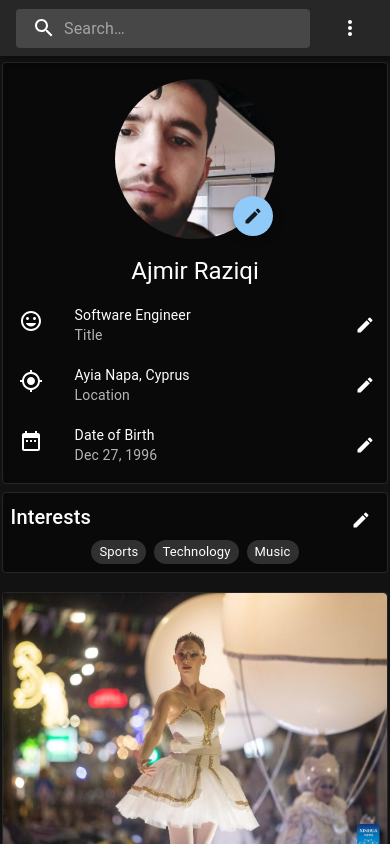
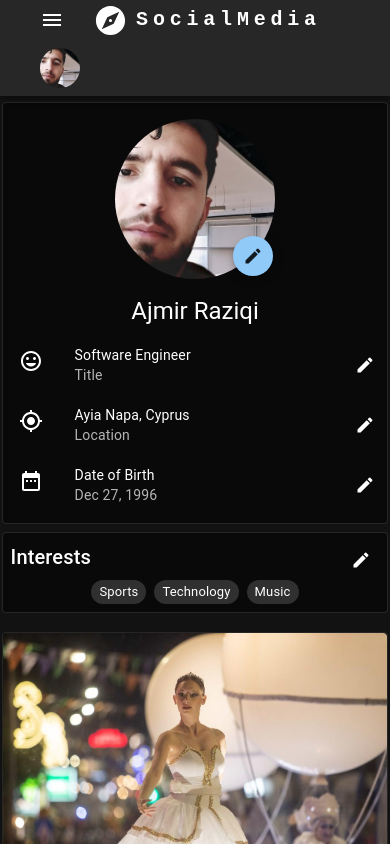
Before and after one commit to ajmir-github/SocialMedia-client, a React (Create React App) app: page / in a window 390 px wide. Shown: the top 844 px of the page. Built offline with nearby package versions, Linux system fonts and the light colour scheme.

Commit message:
nav hook created

```diff
--- a/src/componenets/Navbar/index.jsx
+++ b/src/componenets/Navbar/index.jsx
@@ -1,260 +1,93 @@
-import * as React from 'react';
-import { styled, alpha } from '@mui/material/styles';
+import {
+  ToggleMenu,
+  useMenu
+} from "../toggleMenu";
 import AppBar from '@mui/material/AppBar';
-import Box from '@mui/material/Box';
 import Toolbar from '@mui/material/Toolbar';
 import IconButton from '@mui/material/IconButton';
 import Typography from '@mui/material/Typography';
-import InputBase from '@mui/material/InputBase';
-import Badge from '@mui/material/Badge';
-import MenuItem from '@mui/material/MenuItem';
-import Menu from '@mui/material/Menu';
-import SearchIcon from '@mui/icons-material/Search';
-import AccountCircle from '@mui/icons-material/AccountCircle';
-import MailIcon from '@mui/icons-material/Mail';
-import NotificationsIcon from '@mui/icons-material/Notifications';
-import MoreIcon from '@mui/icons-material/MoreVert';
-import DarkModeIcon from "@mui/icons-material/DarkMode";
-import LightModeIcon from "@mui/icons-material/LightMode";
-import { useThemeActions } from "../../hooks/useThemeActions";
+import MenuIcon from '@mui/icons-material/Menu';
+import Container from '@mui/material/Container';
+import Avatar from '@mui/material/Avatar';
+import Tooltip from '@mui/material/Tooltip';
+import LogoIcon from '@mui/icons-material/Explore';
+import { Grid, MenuItem } from '@mui/material';
 
-const Search = styled('div')(({ theme }) => ({
-  position: 'relative',
-  borderRadius: theme.shape.borderRadius,
-  backgroundColor: alpha(theme.palette.common.white, 0.15),
-  '&:hover': {
-    backgroundColor: alpha(theme.palette.common.white, 0.25),
-  },
-  marginRight: theme.spacing(2),
-  marginLeft: 0,
-  width: '100%',
-  [theme.breakpoints.up('sm')]: {
-    marginLeft: theme.spacing(3),
-    width: 'auto',
-  },
-}));
 
-const SearchIconWrapper = styled('div')(({ theme }) => ({
-  padding: theme.spacing(0, 2),
-  height: '100%',
-  position: 'absolute',
-  pointerEvents: 'none',
-  display: 'flex',
-  alignItems: 'center',
-  justifyContent: 'center',
-}));
+function SittingMenu() {
+  const menu = useMenu();
+  return (
+    <Grid sx={{display:"flex"}} alignItems="center" justifyContent="center">
+      <Tooltip title="Open settings">
+        <IconButton onClick={menu.open}>
+          <MenuIcon/>
+        </IconButton>
+      </Tooltip>
+      <ToggleMenu state={menu}>
+        <MenuItem onClick={menu.close}>Profile</MenuItem>
+        <MenuItem onClick={menu.close}>My account</MenuItem>
+        <MenuItem onClick={menu.close}>Logout</MenuItem>
+      </ToggleMenu>
+    </Grid>
+  )
+}
 
-const StyledInputBase = styled(InputBase)(({ theme }) => ({
-  color: 'inherit',
-  '& .MuiInputBase-input': {
-    padding: theme.spacing(1, 1, 1, 0),
-    // vertical padding + font size from searchIcon
-    paddingLeft: `calc(1em + ${theme.spacing(4)})`,
-    transition: theme.transitions.create('width'),
-    width: '100%',
-    [theme.breakpoints.up('md')]: {
-      width: '20ch',
-    },
-  },
-}));
+function UserMenu() {
+  const menu = useMenu();
+  return (
+    <Grid sx={{display:"flex"}} alignItems="center" justifyContent="center">
+      <Tooltip title="Username">
+        <IconButton onClick={menu.open}>
+          <Avatar alt="Remy Sharp" src="/images/ajmir_raziqi_sm.jpg" />
+        </IconButton>
+      </Tooltip>
+      <ToggleMenu state={menu}>
+        <MenuItem onClick={menu.close}>Profile</MenuItem>
+        <MenuItem onClick={menu.close}>My account</MenuItem>
+        <MenuItem onClick={menu.close}>Logout</MenuItem>
+      </ToggleMenu>
+    </Grid>
+  )
+}
 
-export default function Navbar() {
-  const {
-    themeMode,
-    turnLightMode,
-    turnDarkMode
-  } = useThemeActions();
-  const [anchorEl, setAnchorEl] = React.useState(null);
-  const [mobileMoreAnchorEl, setMobileMoreAnchorEl] = React.useState(null);
 
-  const isMenuOpen = Boolean(anchorEl);
-  const isMobileMenuOpen = Boolean(mobileMoreAnchorEl);
-
-  const handleProfileMenuOpen = (event) => {
-    setAnchorEl(event.currentTarget);
-  };
-
-  const handleMobileMenuClose = () => {
-    setMobileMoreAnchorEl(null);
-  };
-
-  const handleMenuClose = () => {
-    setAnchorEl(null);
-    handleMobileMenuClose();
-  };
-
-  const handleMobileMenuOpen = (event) => {
-    setMobileMoreAnchorEl(event.currentTarget);
-  };
-
-  const menuId = 'primary-search-account-menu';
-  const renderMenu = (
-    <Menu
-      anchorEl={anchorEl}
-      anchorOrigin={{
-        vertical: 'top',
-        horizontal: 'right',
-      }}
-      id={menuId}
-      keepMounted
-      transformOrigin={{
-        vertical: 'top',
-        horizontal: 'right',
-      }}
-      open={isMenuOpen}
-      onClose={handleMenuClose}
-    >
-      <MenuItem onClick={handleMenuClose}>Profile</MenuItem>
-      <MenuItem onClick={handleMenuClose}>My account</MenuItem>
-    </Menu>
-  );
-
-  const mobileMenuId = 'primary-search-account-menu-mobile';
-  const renderMobileMenu = (
-    <Menu
-      anchorEl={mobileMoreAnchorEl}
-      anchorOrigin={{
-        vertical: 'top',
-        horizontal: 'right',
-      }}
-      id={mobileMenuId}
-      keepMounted
-      transformOrigin={{
-        vertical: 'top',
-        horizontal: 'right',
-      }}
-      open={isMobileMenuOpen}
-      onClose={handleMobileMenuClose}
-    >
-      {themeMode === "light"?(
-        <MenuItem onClick={turnDarkMode}>
-          <IconButton size="large" aria-label="show 4 new mails" color="inherit">
-            <DarkModeIcon />
-          </IconButton>
-          <p>Light</p>
-        </MenuItem>
-      ):(
-        <MenuItem onClick={turnLightMode}>
-          <IconButton size="large" aria-label="show 4 new mails" color="inherit">
-            <LightModeIcon />
-          </IconButton>
-          <p>Dark</p>
-        </MenuItem>
-      )}
-
-      <MenuItem>
-        <IconButton size="large" aria-label="show 4 new mails" color="inherit">
-          <Badge badgeContent={4} color="error">
-            <MailIcon />
-          </Badge>
-        </IconButton>
-        <p>Messages</p>
-      </MenuItem>
-      <MenuItem>
-        <IconButton
-          size="large"
-          aria-label="show 17 new notifications"
-          color="inherit"
-        >
-          <Badge badgeContent={17} color="error">
-            <NotificationsIcon />
-          </Badge>
-        </IconButton>
-        <p>Notifications</p>
-      </MenuItem>
-      <MenuItem onClick={handleProfileMenuOpen}>
-        <IconButton
-          size="large"
-          aria-label="account of current user"
-          aria-controls="primary-search-account-menu"
-          aria-haspopup="true"
-          color="inherit"
-        >
-          <AccountCircle />
-        </IconButton>
-        <p>Profile</p>
-      </MenuItem>
-    </Menu>
-  );
-
+function MainTitle() {
   return (
-    <Box sx={{ flexGrow: 1 }}>
-      <AppBar position="sticky">
-        <Toolbar>
-
+    <Grid flexGrow={1} sx={{display:"flex"}} alignItems="center" justifyContent="center">
+      <LogoIcon sx={{ mr: 1 }} fontSize="large"/>
       <Typography
         variant="h6"
         noWrap
-            component="div"
-            sx={{ display: { xs: 'none', sm: 'block' } }}
+        component="a"
+        href="/"
+        sx={{
+          mr: 2,
+          fontFamily: 'monospace',
+          fontWeight: 700,
+          letterSpacing: '.3rem',
+          color: 'inherit',
+          textDecoration: 'none',
+        }}
       >
         SocialMedia
       </Typography>
-          <Search>
-            <SearchIconWrapper>
-              <SearchIcon />
-            </SearchIconWrapper>
-            <StyledInputBase
-              placeholder="Search…"
-              inputProps={{ 'aria-label': 'search' }}
-            />
-          </Search>
-          <Box sx={{ flexGrow: 1 }} />
-          <Box sx={{ display: { xs: 'none', md: 'flex' } }}>
+    </Grid>
+  )
+}
 
-            {themeMode === "light"?(
-              <IconButton onClick={turnDarkMode} size="large" aria-label="show 4 new mails" color="inherit">
-                <DarkModeIcon />
-              </IconButton>
-            ):(
-              <IconButton onClick={turnLightMode} size="large" aria-label="show 4 new mails" color="inherit">
-                <LightModeIcon />
-              </IconButton>
-            )}
+export default function Navbar(){
 
-
-            <IconButton size="large" aria-label="show 4 new mails" color="inherit">
-              <Badge badgeContent={4} color="error">
-                <MailIcon />
-              </Badge>
-            </IconButton>
-            <IconButton
-              size="large"
-              aria-label="show 17 new notifications"
-              color="inherit"
-            >
-              <Badge badgeContent={17} color="error">
-                <NotificationsIcon />
-              </Badge>
-            </IconButton>
-            <IconButton
-              size="large"
-              edge="end"
-              aria-label="account of current user"
-              aria-controls={menuId}
-              aria-haspopup="true"
-              onClick={handleProfileMenuOpen}
-              color="inherit"
-            >
-              <AccountCircle />
-            </IconButton>
-          </Box>
-          <Box sx={{ display: { xs: 'flex', md: 'none' } }}>
-            <IconButton
-              size="large"
-              aria-label="show more"
-              aria-controls={mobileMenuId}
-              aria-haspopup="true"
-              onClick={handleMobileMenuOpen}
-              color="inherit"
-            >
-              <MoreIcon />
-            </IconButton>
-          </Box>
+  return (
+    <AppBar position="sticky">
+      <Container maxWidth="md">
+        <Toolbar>
+          <Grid container justifyContent="space-between" alighItems="center">
+            <SittingMenu/>
+            <MainTitle/>
+            <UserMenu/>
+          </Grid>
         </Toolbar>
+      </Container>
     </AppBar>
-      {renderMobileMenu}
-      {renderMenu}
-    </Box>
   );
-}
+};
--- /dev/null
+++ b/src/componenets/toggleMenu.jsx
@@ -0,0 +1,33 @@
+import { useState } from 'react';
+import Menu from '@mui/material/Menu';
+
+
+export function useMenu() {
+  const [anchorEl, setAnchorEl] = useState(null);
+  const isOpen = Boolean(anchorEl);
+  const open = (event) => setAnchorEl(event.currentTarget)
+  const close = () => setAnchorEl(null);
+  return {
+    isOpen,
+    open,
+    close,
+    anchorEl
+  }
+}
+
+export function ToggleMenu({state, children}) {
+  const { isOpen, close, anchorEl } = state;
+  return (
+    <Menu
+      anchorEl={anchorEl}
+      open={isOpen}
+      onClose={close}
+      anchorOrigin={{
+        vertical: 'bottom',
+        horizontal: 'left',
+      }}
+    >
+      {children}
+    </Menu>
+  );
+}
```
Lines whose indentation alone changed are shown as unchanged.
